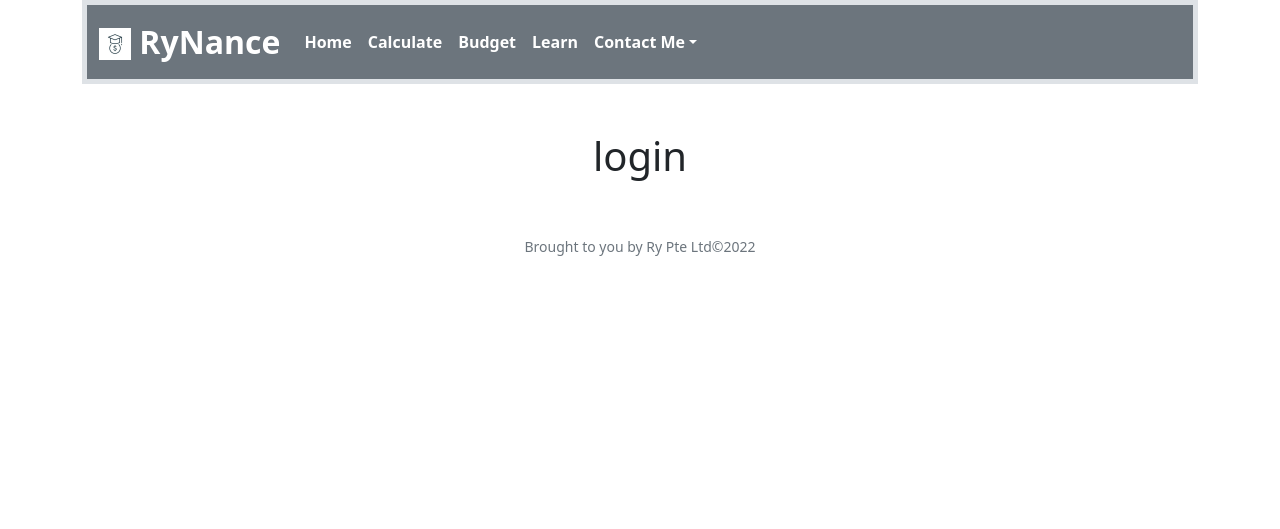
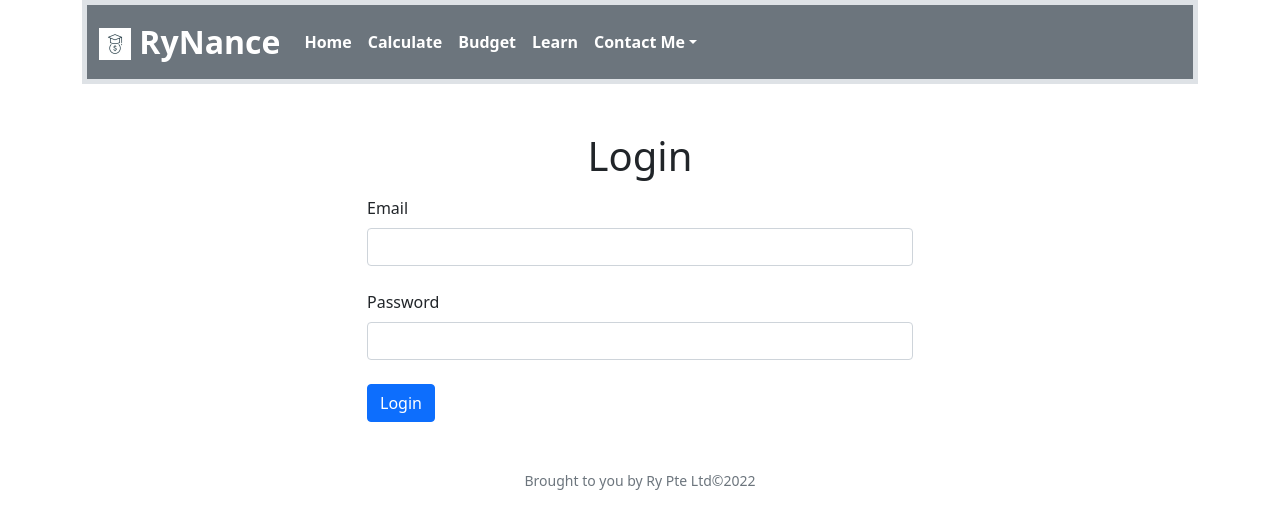
Before and after one commit to ryryry-3302/RyNance, a Flask app: page /login in a window 1280 px wide. Shown: the top 529 px of the page. Run offline with Flask 2, Linux system fonts and the light colour scheme; some libraries are stand-ins or nearby versions.

Commit message:
added login

```diff
--- a/app.py
+++ b/app.py
@@ -50,7 +50,33 @@ def login():
         return render_template("login.html")
 
 
-    return apology("u fucked up", 400)
+    email = request.form.get("inputemail")
+
+    if not email:
+            return apology("must provide username", 403)
+
+        # Ensure password was submitted
+    elif not request.form.get("password"):
+        return apology("must provide password", 403)
+
+    password = generate_password_hash(request.form.get("password"))
+
+    # Query database for username
+    rows = db.execute("SELECT * FROM users WHERE email = ?", email)
+
+    # Ensure username exists and password is correct
+    if len(rows) != 1 or not check_password_hash(rows[0]["hash"], request.form.get("password")):
+        return apology("invalid username and/or password", 403)
+
+    # Remember which user has logged in
+    session["user_id"] = rows[0]["id"]
+
+    # Redirect user to home page
+    return redirect("/")
+
+
+
+
 
 @app.route("/logout")
 def logout():
--- a/templates/layout.html
+++ b/templates/layout.html
@@ -35,7 +35,7 @@
                     <div class="collapse navbar-collapse" id="navbarText">
                     <ul class="navbar-nav me-auto mb-2 mb-lg-0 justify-content-end fw-bold"  style="text-align: right">
                         <li class="nav-item">
-                        <a class="nav-link active" aria-current="page" href="index.html">Home</a>
+                        <a class="nav-link active" aria-current="page" href="/">Home</a>
                         </li>
                         <li class="nav-item">
                         <a class="nav-link active" href="projects.html">Calculate</a>
--- a/templates/login.html
+++ b/templates/login.html
@@ -5,5 +5,29 @@
 {% endblock %}
 
 {% block main %}
-        <h1>login</h1>
+<div  class="mb-3">
+    <h1>Login</h1>
+</div>
+
+<div class="container-md text-start">
+    <div class="row justify-content-center">
+        <div class="col-6">
+            <form action="/login" method="post">
+                <div class="mb-4">
+                <label for="inputemail" class="form-label">Email</label>
+                <input required type="email" name="inputemail" class="form-control" id="inputemail1" aria-describedby="emailHelp">
+                </div>
+
+                <div class="mb-4">
+                <label for="password" class="form-label">Password</label>
+                <input required type="password" name="password" class="form-control" id="password">
+                </div>
+
+                <button type="submit" class="btn btn-primary">Login</button>
+            </form>
+
+        </div>
+    </div>
+</div>
+
 {% endblock %}
```
Also changed, not shown: project.db, 2 other files.
